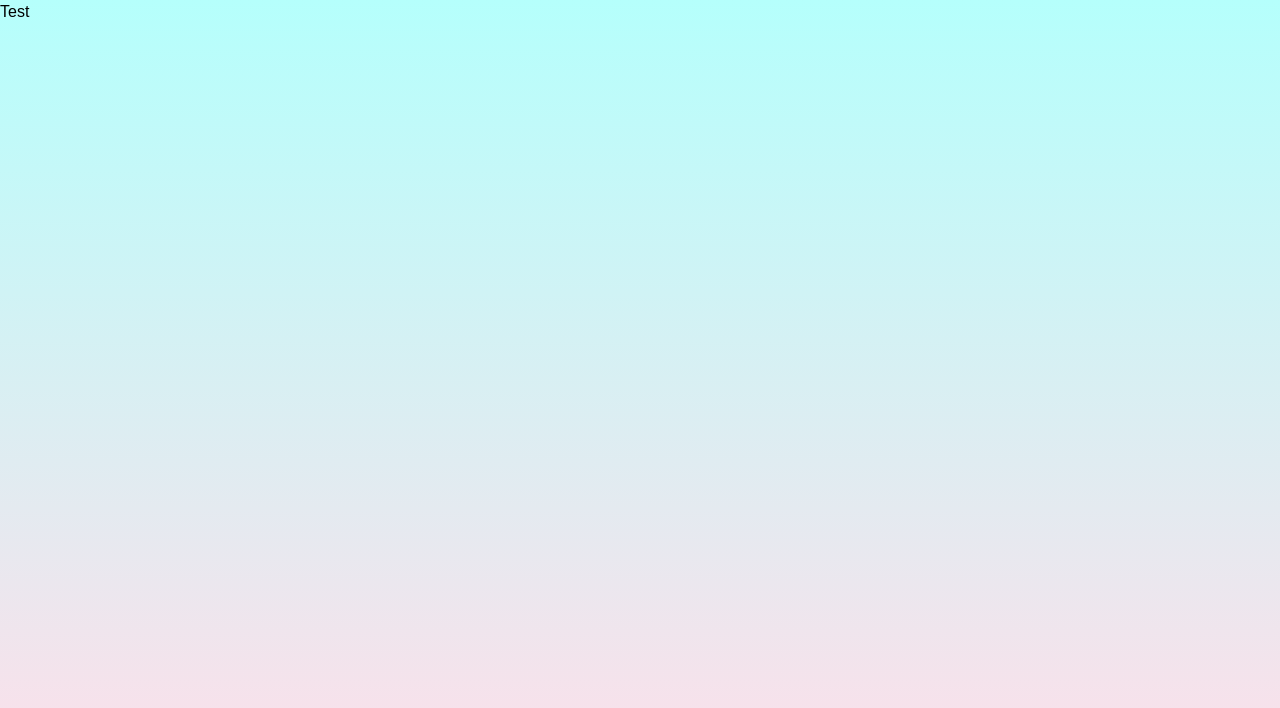
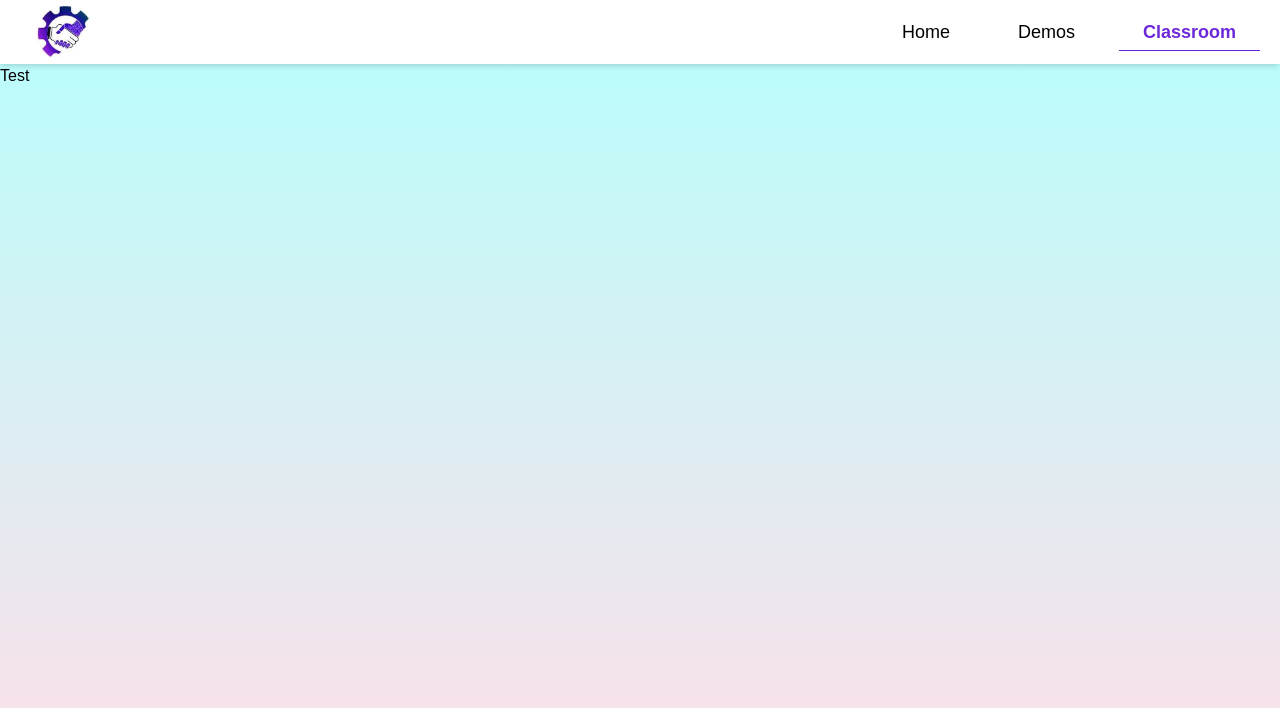
Before and after one commit to handri09/hajaniaina-dev, a React (Create React App) app: page /hajaniaina-dev/classroom in a window 1280 px wide. Shown: the top 708 px of the page. Built offline with nearby package versions, Linux system fonts and the light colour scheme.

Commit message:
Put Back NavBar

```diff
--- a/src/components/NavBar.js
+++ b/src/components/NavBar.js
@@ -6,7 +6,7 @@
 function NavBar() {
   return (
     <>
-      {/* <div className={`w-full shadow-md bg-white sticky top-0`}>
+      <div className={`w-full shadow-md bg-white sticky top-0`}>
         <div className='w-full max-w-screen-2xl mx-auto flex justify-center items-center px-5'>
           <div className="w-full flex p-1 h-full items-center">
             <img src={logo} alt='logo' className='px-3 h-14'/>
@@ -18,7 +18,7 @@
             <CustomLink to='classroom/'>Classroom</CustomLink>
           </div>
         </div>
-      </div> */}
+      </div>
       <Outlet />
     </>
   )
```
